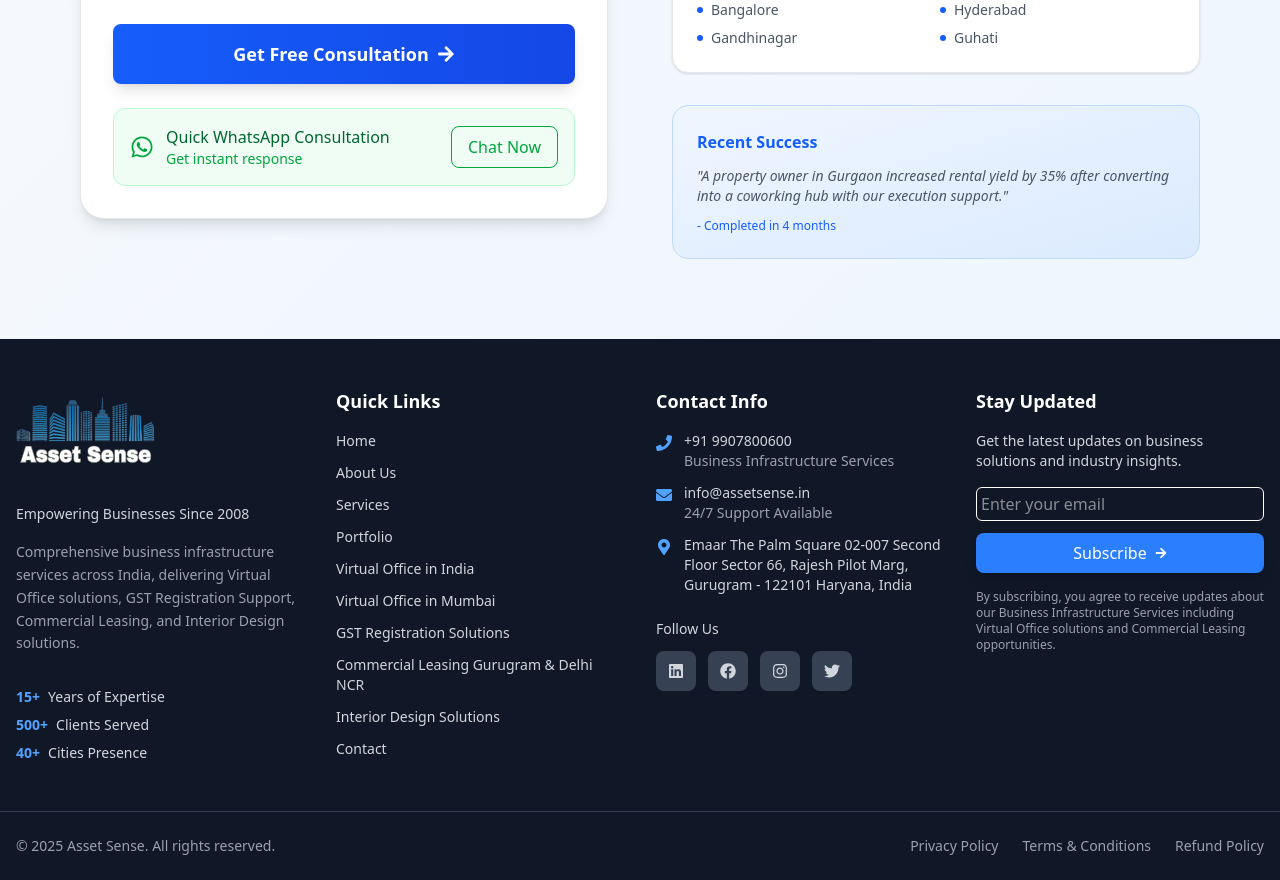
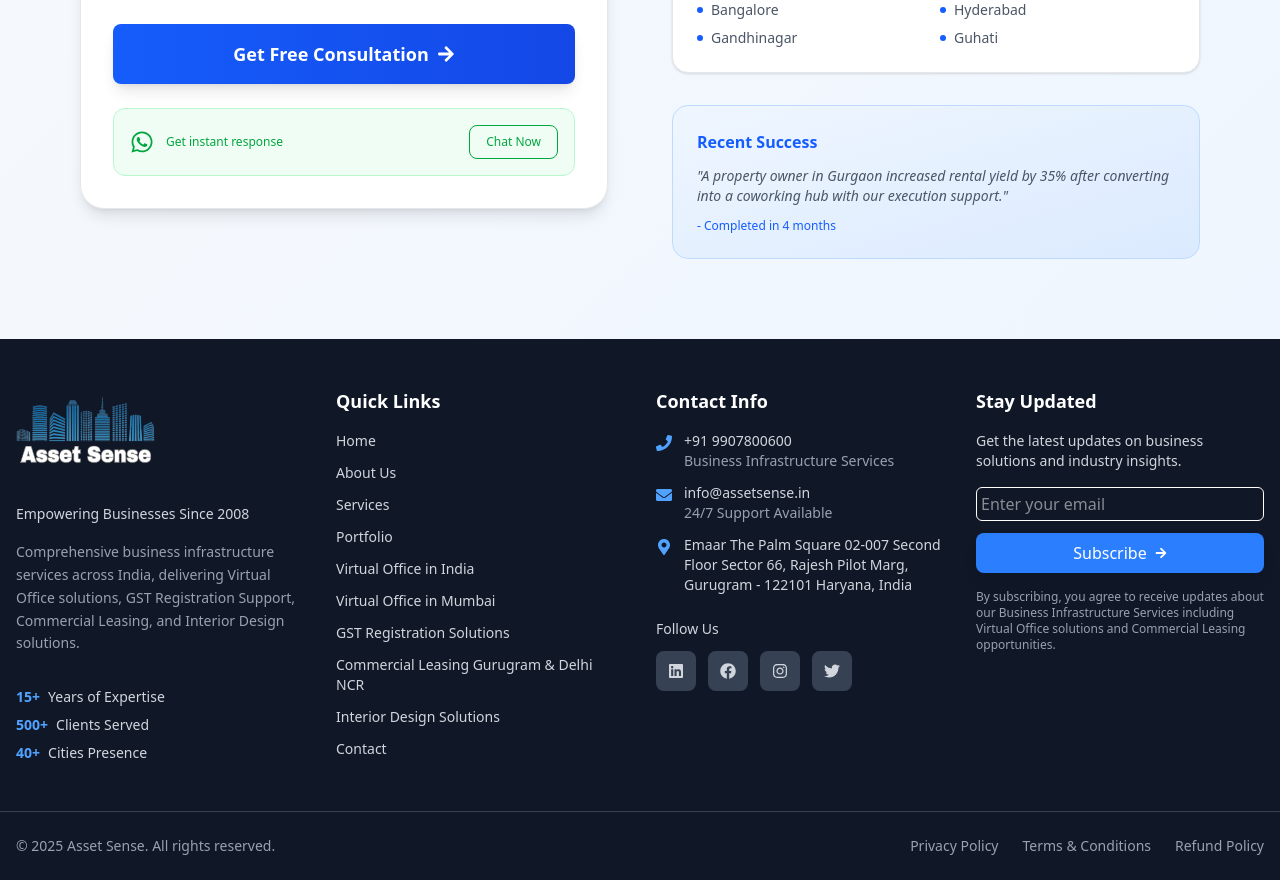
Before and after one commit to rj7075/assetsense, a React (Vite) app: page / in a window 1280 px wide. Shown: the part 5360-6240 px from the top of the page. Built offline with nearby package versions, Linux system fonts and the light colour scheme.

Commit message:
files added

```diff
--- a/src/components/ContactSection.jsx
+++ b/src/components/ContactSection.jsx
@@ -223,16 +223,13 @@ const ContactSection = () => {
                   <div className="flex items-center space-x-3">
                     <FaWhatsapp className="text-2xl text-green-600" />
                     <div>
-                      <p className="font-medium text-green-800">
-                        Quick WhatsApp Consultation
-                      </p>
-                      <p className="text-sm text-green-600">
+                      <p className="text-xs text-green-600">
                         Get instant response
                       </p>
                     </div>
                   </div>
                   <button
-                    className="px-4 py-2 border border-green-600 text-green-600 rounded-lg hover:bg-green-600 hover:text-white transition-all duration-200"
+                    className="px-4 py-2 border border-green-600 text-xs text-green-600 rounded-lg hover:bg-green-600 hover:text-white transition-all duration-200"
                     onClick={() =>
                       window.open("https://wa.me/919907800600", "_blank")
                     }
```
